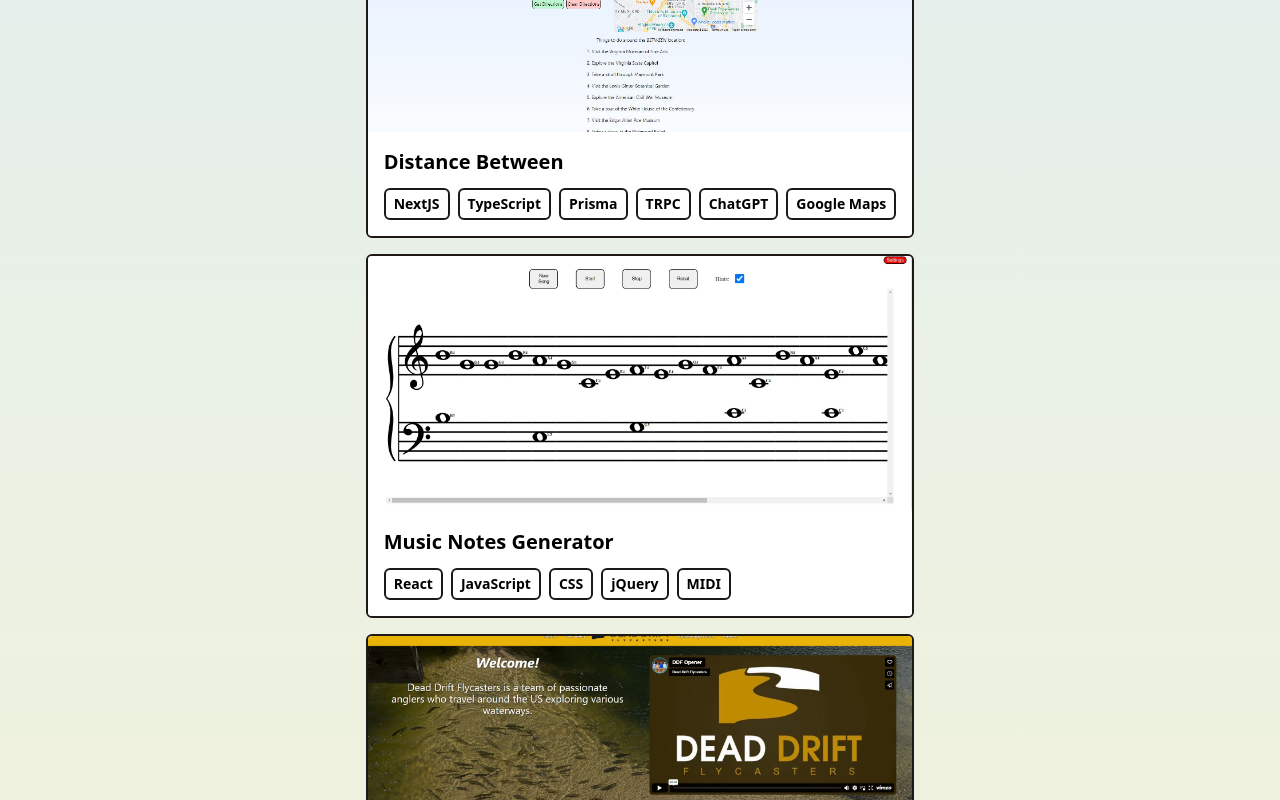
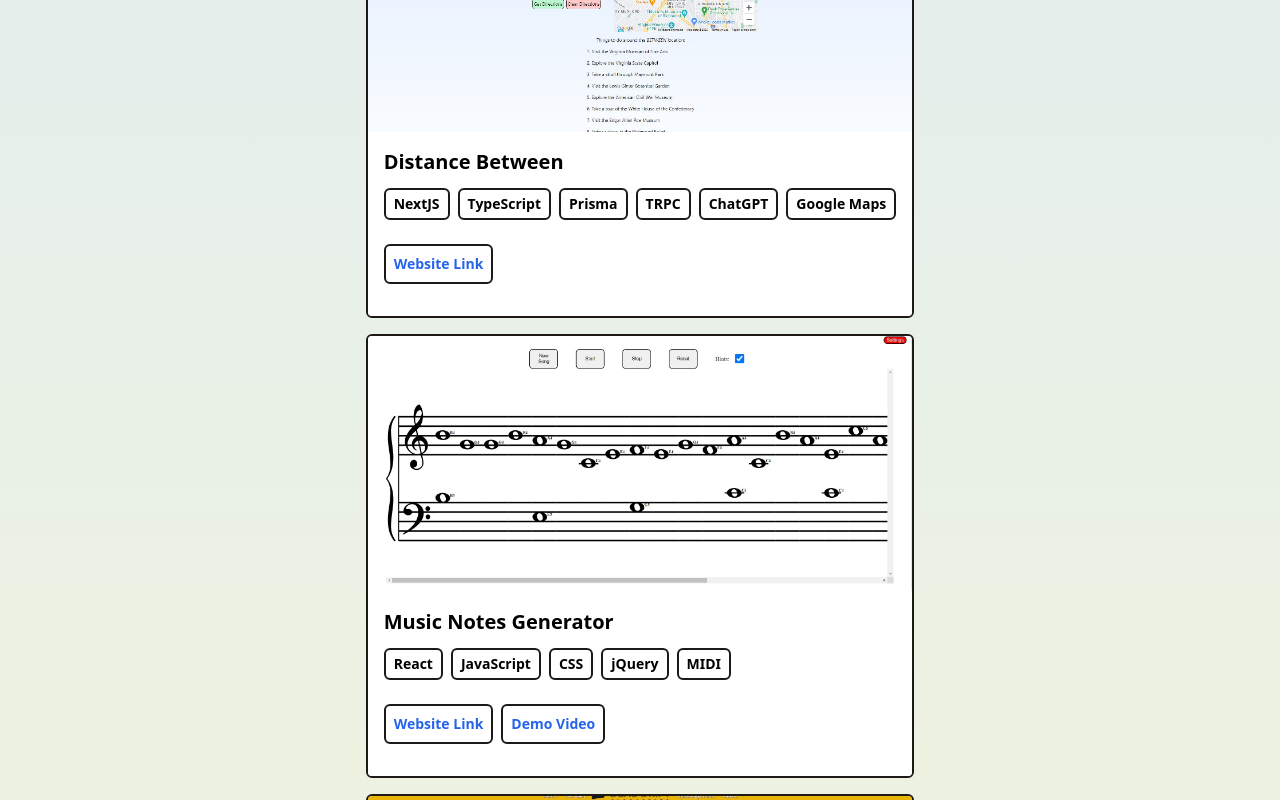
Before and after one commit to Grayson-Remington/portfolio-next, a Next.js app: page / in a window 1280 px wide. Shown: the part 1140-1940 px from the top of the page. Built offline with nearby package versions, Linux system fonts and the light colour scheme.

Commit message:
added website and demo link

```diff
--- a/public/data/portfolio.ts
+++ b/public/data/portfolio.ts
@@ -10,6 +10,7 @@ export default [
     imgUrl: "assets/music-note-generator.jpg",
     stack: ["React", "JavaScript", "CSS", "jQuery", "MIDI"],
     link: "https://simple-music-generator.vercel.app/",
+    demo: "https://www.youtube.com/watch?v=1JlKrGDWaC4&ab_channel=GraysonRemington",
   },
   {
     title: "Dead Drift Flycasters",
--- a/src/components/Portfolio.tsx
+++ b/src/components/Portfolio.tsx
@@ -18,6 +18,7 @@ function Portfolio() {
                 title={project.title}
                 stack={project.stack}
                 link={project.link}
+                demo={project.demo}
               />
             ))}
           </div>
--- a/src/components/PortfolioItem.tsx
+++ b/src/components/PortfolioItem.tsx
@@ -5,25 +5,27 @@ interface PortfolioItemProps {
   imgUrl: string;
   stack: Array<string>;
   link: string;
+  demo?: string;
 }
-function PortfolioItem({ title, imgUrl, stack, link }: PortfolioItemProps) {
+function PortfolioItem({
+  title,
+  imgUrl,
+  stack,
+  link,
+  demo,
+}: PortfolioItemProps) {
   return (
-    <a
-      href={link}
-      target="_blank"
-      rel="noopener noreferrer"
-      className="overflow-hidden rounded-md border-2 border-stone-900"
-    >
+    <div className="overflow-hidden rounded-md border-2 border-stone-900">
       <img
         src={imgUrl}
         alt="portfolio"
-        className="h-36 w-full  cursor-pointer object-cover md:h-48 lg:h-64"
+        className="h-36 w-full object-cover md:h-48 lg:h-64"
       />
-      <div className="w-full bg-white p-4">
+      <div className="flex w-full flex-col bg-white p-4">
         <h3 className="mb-2 text-lg font-semibold md:mb-3 md:text-xl">
           {title}
         </h3>
-        <p className="flex flex-row flex-wrap items-center justify-start gap-2 text-xs md:text-sm">
+        <p className="mb-2 flex flex-row flex-wrap items-center justify-start gap-2 text-xs md:text-sm">
           {stack.map((item, index) => (
             <span
               key={index}
@@ -33,8 +35,28 @@ function PortfolioItem({ title, imgUrl, stack, link }: PortfolioItemProps) {
             </span>
           ))}
         </p>
+        <div className="flex gap-2 py-4">
+          <a
+            href={link}
+            target="_blank"
+            rel="noopener noreferrer"
+            className="flex w-fit flex-row flex-wrap items-center justify-start gap-2 self-end rounded-md border-2 border-stone-900 p-2 text-xs font-semibold text-blue-600 md:text-sm"
+          >
+            Website Link
+          </a>
+          {demo && (
+            <a
+              href={demo}
+              target="_blank"
+              rel="noopener noreferrer"
+              className="flex w-fit flex-row flex-wrap items-center justify-start gap-2 self-end rounded-md border-2 border-stone-900 p-2 text-xs font-semibold text-blue-600 md:text-sm"
+            >
+              Demo Video
+            </a>
+          )}
+        </div>
       </div>
-    </a>
+    </div>
   );
 }
 
```
